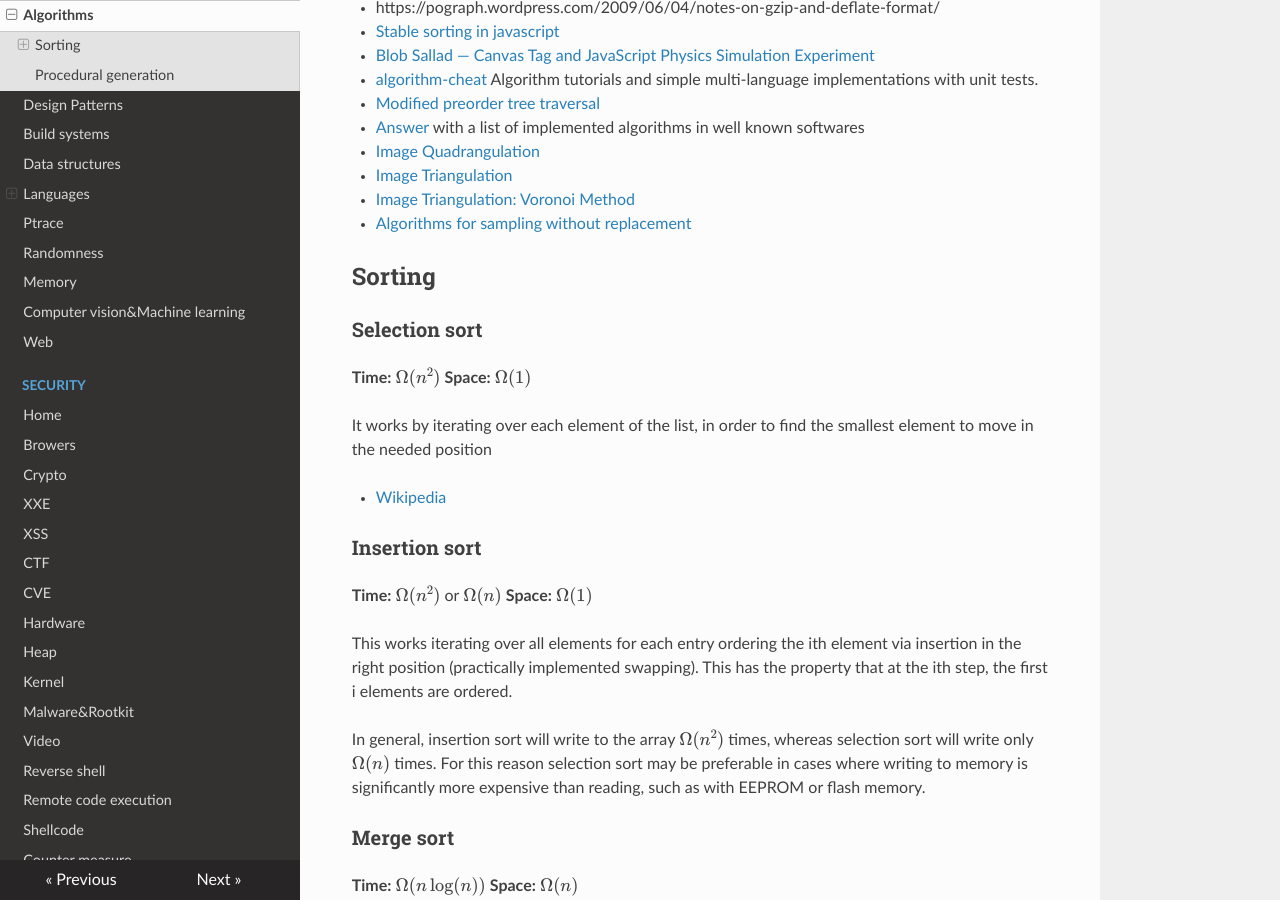
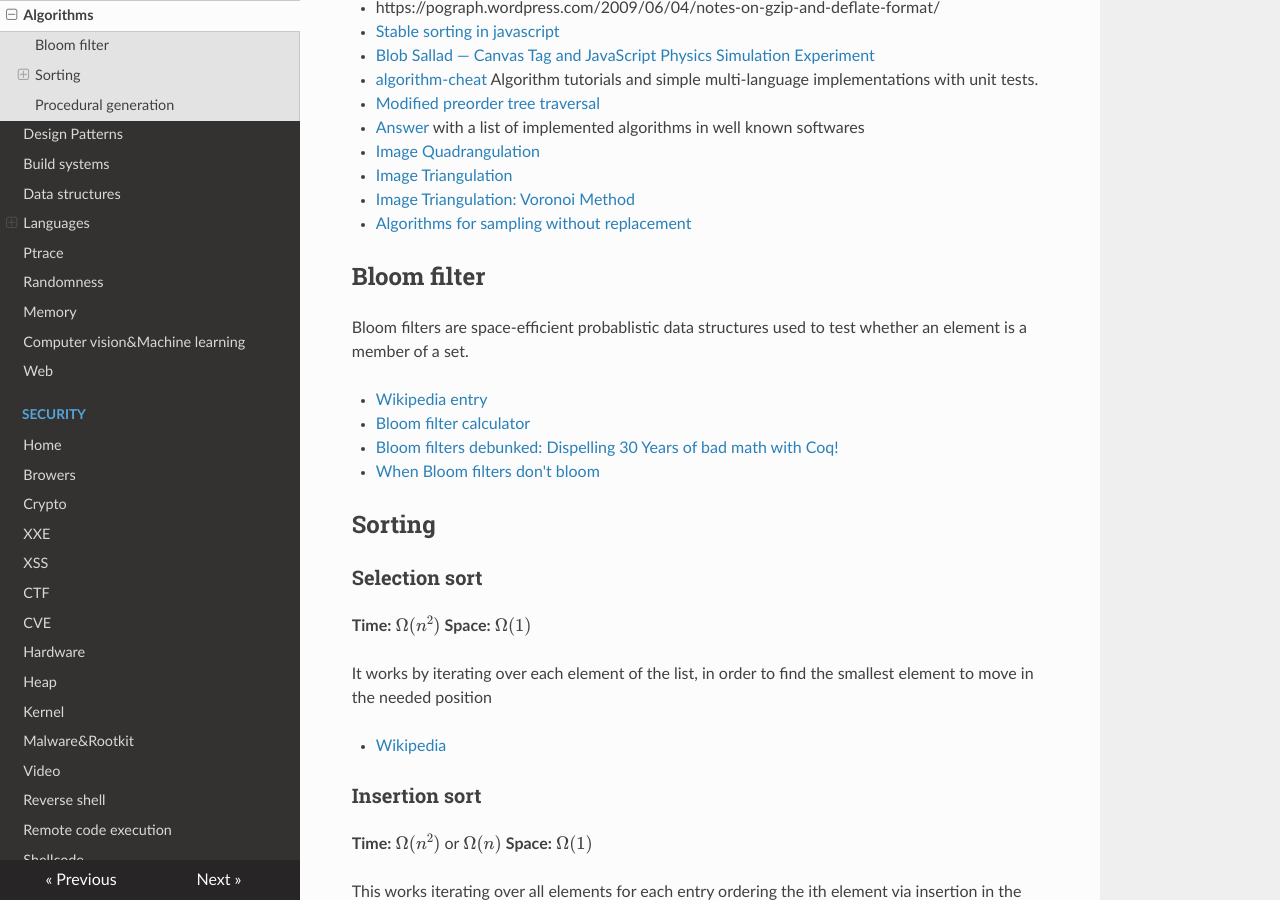
Before and after one commit to gipi/low-level, an MkDocs documentation site: the page built from docs/programming/algorithms.md, in a window 1280 px wide and 900 px high, scrolled down 356 px. Built offline with MkDocs 1.6.1, drawn with Linux system fonts in a browser that asks for light colours; nearby versions of some CDN libraries; formulas are drawn with MathJax 3; old or Windows-style settings are respelled for this version of MkDocs.

Commit message:
Add sub-section about bloom filters.

```diff
--- a/docs/programming/algorithms.md
+++ b/docs/programming/algorithms.md
@@ -16,6 +16,15 @@
  - [Image Triangulation](https://estebanhufstedler.com/2020/05/14/image-triangulation/)
  - [Image Triangulation: Voronoi Method](https://estebanhufstedler.com/2020/05/14/image-triangulation-voronoi-method/)
  - [Algorithms for sampling without replacement](https://timvieira.github.io/blog/post/2019/09/16/algorithms-for-sampling-without-replacement/)
+
+## Bloom filter
+
+Bloom filters are space-efficient probablistic data structures used to test whether an element is a member of a set.
+
+ - [Wikipedia entry](https://en.wikipedia.org/wiki/Bloom_filter)
+ - [Bloom filter calculator](https://hur.st/bloomfilter/)
+ - [Bloom filters debunked: Dispelling 30 Years of bad math with Coq!](https://gopiandcode.uk/logs/log-bloomfilters-debunked.html)
+ - [When Bloom filters don't bloom](https://blog.cloudflare.com/when-bloom-filters-dont-bloom/)
 
 ## Sorting
 
```
Also changed, not shown: docs/programming/programming.md (+0 -1 lines).
